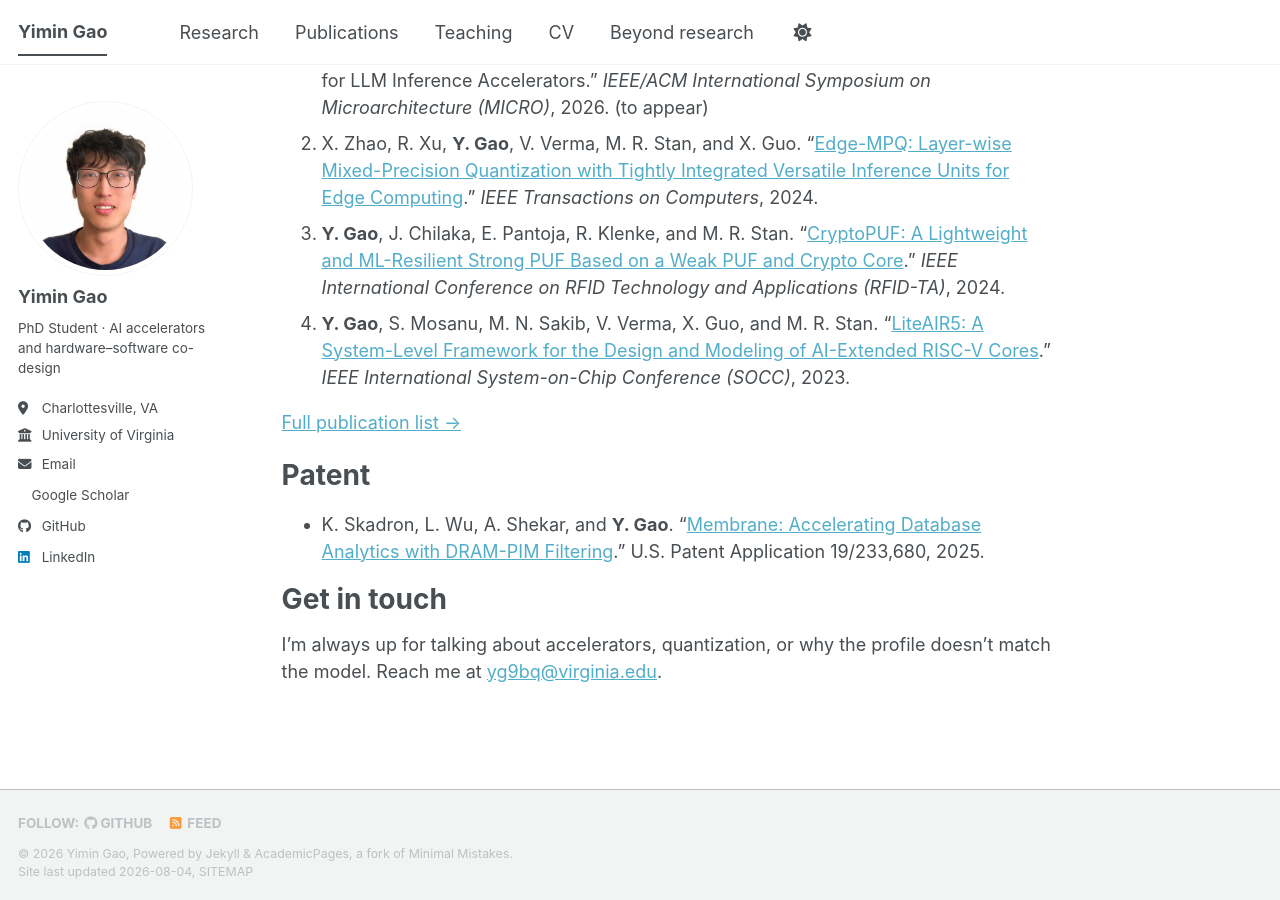
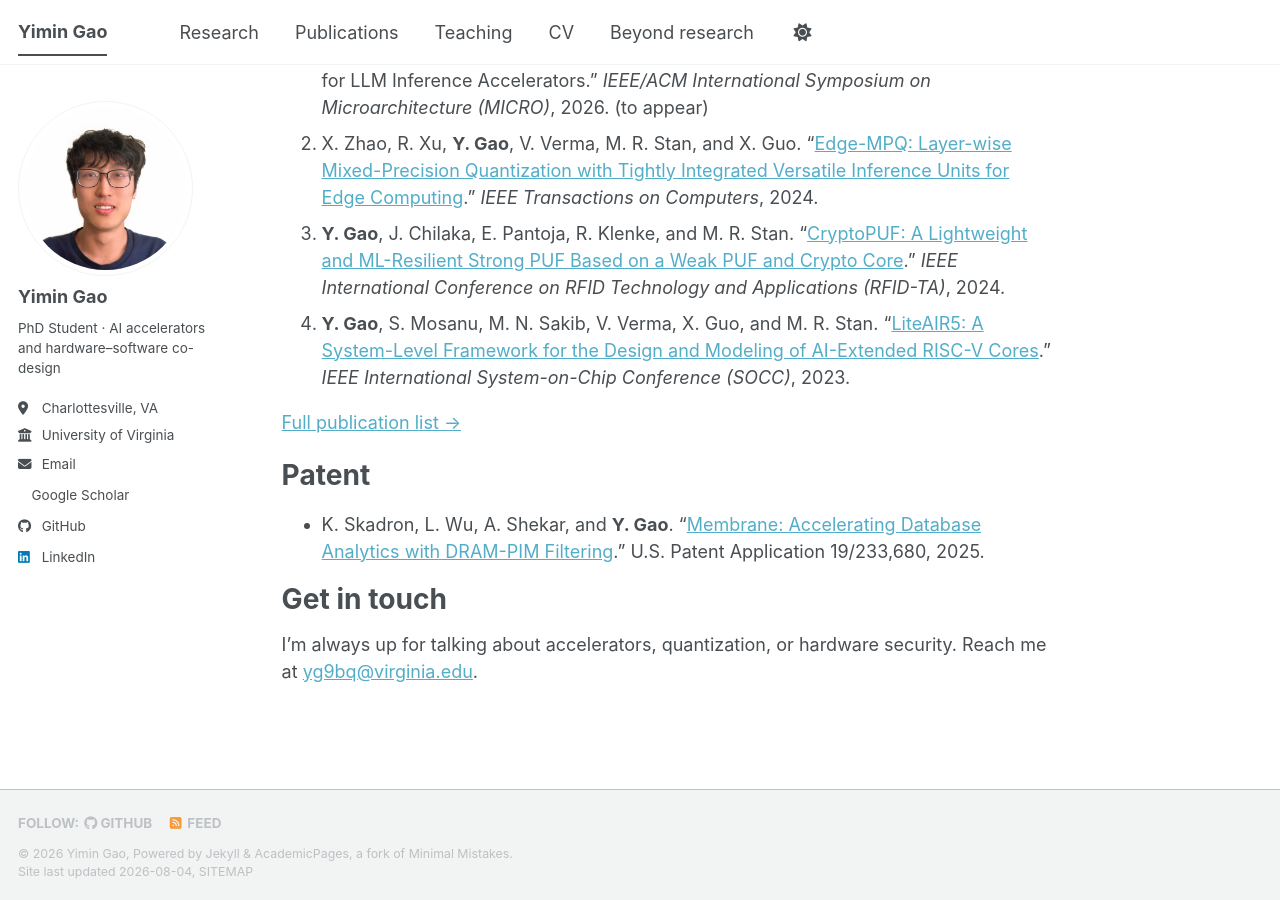
Before and after one commit to YiminGao0113/YiminGao0113.github.io, a Jekyll site: the page built from _pages/about.md, in a window 1280 px wide and 900 px high, scrolled down 1103 px. Built offline with Jekyll 4.4.1, drawn with Linux system fonts in a browser that asks for light colours; a style sheet for code colours, icons or effects is not loaded.

Commit message:
Close the homepage on hardware security
Replaces the "why the profile doesn't match the model" aside, so the
closing line names the same three areas as "What I work on" instead of
introducing a fourth idea at the end.

Co-Authored-By: Claude Opus 5 (1M context) <noreply@anthropic.com>

```diff
--- a/_pages/about.md
+++ b/_pages/about.md
@@ -43,4 +43,4 @@ Patent
 
 Get in touch
 ======
-I'm always up for talking about accelerators, quantization, or why the profile doesn't match the model. Reach me at [yg9bq@virginia.edu](mailto:yg9bq@virginia.edu).
+I'm always up for talking about accelerators, quantization, or hardware security. Reach me at [yg9bq@virginia.edu](mailto:yg9bq@virginia.edu).
```
